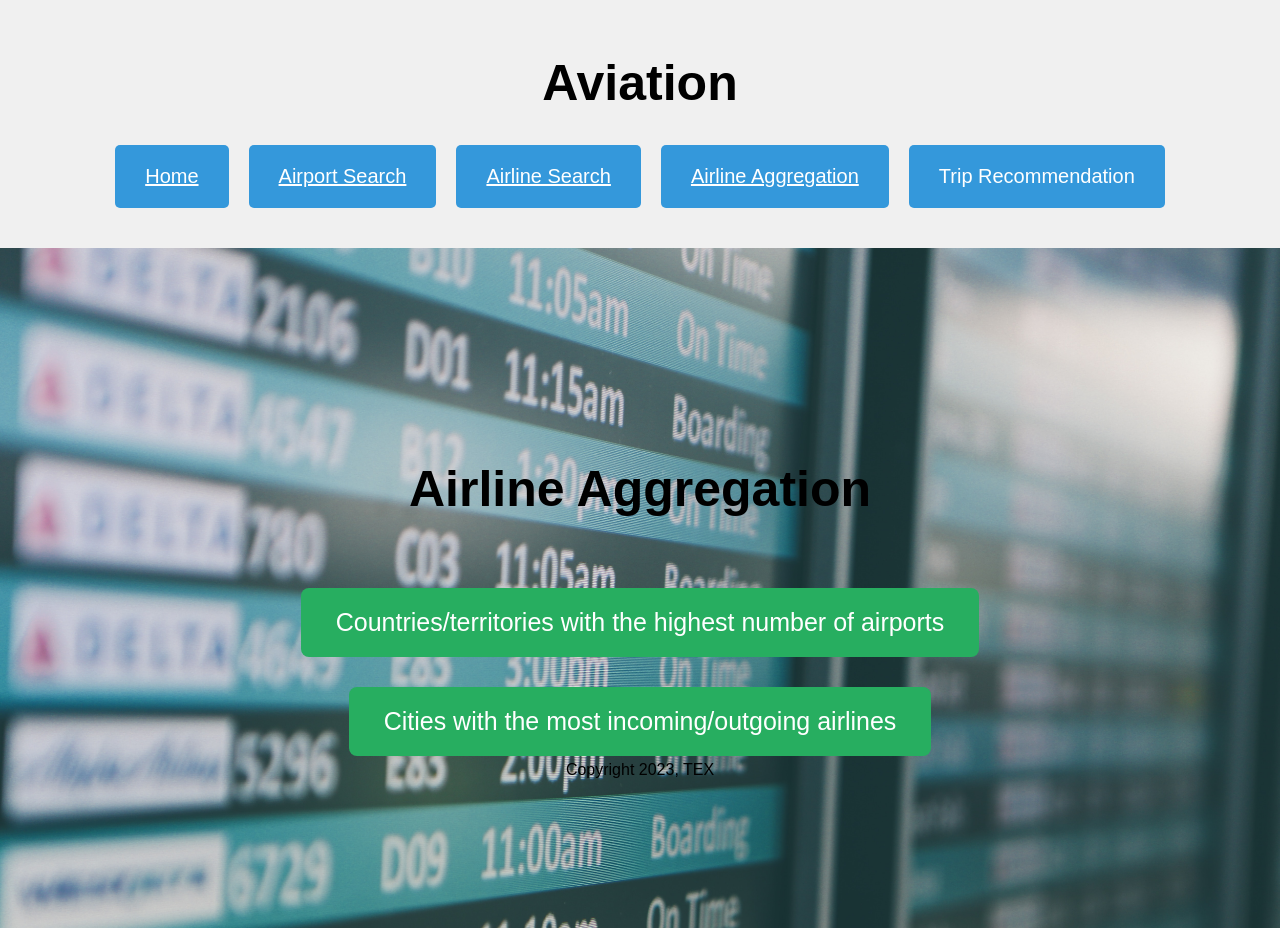
After one commit to XinruL1/CPTS415Aviation, a Flask app: page /aggregation in a window 1280 px wide. The commit adds this page. Run offline with Flask 3, Linux system fonts and the light colour scheme.

Commit message:
Created Airline Aggregation page and linked to the Airline Aggregation button in every  pages.

```diff
--- a/app.py
+++ b/app.py
@@ -15,5 +15,9 @@ def airports():
 def airlines():
   return render_template('airlines.html')
 
+@app.route('/aggregation')
+def aggregation():
+  return render_template('aggregation.html')
+
 if __name__ == "__main__":
     app.run(host='0.0.0.0', debug=True)
--- /dev/null
+++ b/templates/aggregation.html
@@ -0,0 +1,138 @@
+<!DOCTYPE html>
+<html>
+  <head>
+    <title>Airline Aggregation - Aviation</title>
+    <style>
+      body {
+
+        font-family: Arial, sans-serif;
+        margin: 0;
+        padding: 0;
+        display: flex;
+        flex-direction: column;
+        align-items: center;
+      }
+
+      .header-container {
+        width: 100%;
+        display: flex;
+        flex-direction: column;
+        align-items: center;
+        background-color: #f0f0f0;
+        padding: 20px 0;
+
+      }
+
+      h1 {
+        font-size: 50px;
+      }
+
+      .buttons {
+        display: flex;
+        justify-content: space-around;
+        margin-bottom: 20px;
+      }
+
+      .button {
+        padding: 20px 30px;
+        background-color: #3498db;
+        color: white;
+        border: none;
+        border-radius: 5px;
+        cursor: pointer;
+        margin: 0 10px;
+        font-size: 20px;
+      }
+
+      .button:hover {
+        background-color: #2980b9;
+      }
+
+      .content {
+        display: flex;
+        flex-direction: column;
+        align-items: center;
+        justify-content: center;
+        height: 85vh; /* Set the height to 100% of the viewport height */
+        width: 100%;
+        background-image: url('static/airportscreen.jpg');
+        background-repeat: no-repeat;
+        background-size: cover;
+        background-color: #f0f0f0; /* Fallback color if images don't load */
+      }
+
+
+      header {
+        margin: 40px;
+        font-size: 50px;
+        font-weight: bold;
+      }
+
+      .searchbar-button {
+        padding: 20px 35px;
+        font-size: 25px;
+        border: none;
+        border-radius: 8px;
+        background-color: #27ae60;
+        color: white;
+        cursor: pointer;
+        transition: background-color 0.3s ease;
+        margin-top: 30px;
+      }
+
+      .searchbar-button:hover {
+        background-color: #219f56;
+      }
+
+      .image-content {
+        display: flex;
+        justify-content: center;
+        padding: 20px;
+
+
+      }
+
+      .image-content img{
+        width: 24%;
+        height: auto;
+        border-radius: 10px;
+        margin-left: 10px;
+      }
+
+      p {
+        position: absolute;
+        bottom: 5px;
+      }
+
+    </style>
+  </head>
+
+  <body>
+
+    <div class="header-container">
+      <h1>Aviation</h1>
+
+      <div class="buttons">
+        <a href="/" class="button">Home</a>
+        <a href="/airports" class="button">Airport Search</a>
+        <a href="/airlines" class="button">Airline Search</a>
+        <a href="/aggregation" class="button">Airline Aggregation</a>
+        <button class="button">Trip Recommendation</button>
+      </div>
+    </div>
+
+    <div class="content">
+
+      <header>Airline Aggregation</header>
+
+
+      <button class = "searchbar-button">Countries/territories with the highest number of airports</button>
+      <button class = "searchbar-button">Cities with the most incoming/outgoing airlines</button>
+
+      <p>Copyright 2023, TEX</p>
+    </div>
+
+
+
+  </body>
+</html>
--- a/templates/airlines.html
+++ b/templates/airlines.html
@@ -1,7 +1,7 @@
 <!DOCTYPE html>
 <html>
 <head>
-  <title>Search Airport - Aviation</title>
+  <title>Search Airlines - Aviation</title>
   <style>
     body {
       font-family: Arial, sans-serif;
@@ -155,7 +155,7 @@
       <a href="/" button class="button">Home</a>
       <a href="/airports" class="button">Airport Search</a>
       <a href="/airlines" class="button">Airline Search</a>
-      <button class="button">Airline Aggregation</button>
+      <a href="/aggregation" class="button">Airline Aggregation</a>
       <button class="button">Trip Recommendation</button>
     </div>
   </div>
--- a/templates/airports.html
+++ b/templates/airports.html
@@ -155,7 +155,7 @@
       <a href="/" button class="button">Home</a>
       <a href="/airports" class="button">Airport Search</a>
       <a href="/airlines" class="button">Airline Search</a>
-      <button class="button">Airline Aggregation</button>
+      <a href="/aggregation" class="button">Airline Aggregation</a>
       <button class="button">Trip Recommendation</button>
     </div>
   </div>
--- a/templates/index.html
+++ b/templates/index.html
@@ -96,7 +96,7 @@
       <a href="/" class="button">Home</a>
       <a href="/airports" class="button">Airport Search</a>
       <a href="/airlines" class="button">Airline Search</a>
-      <button class="button">Airline Aggregation</button>
+      <a href="/aggregation" class="button">Airline Aggregation</a>
       <button class="button">Trip Recommendation</button>
     </div>
   </div>
```
Also changed, not shown: static/airportscreen.jpg (added).
